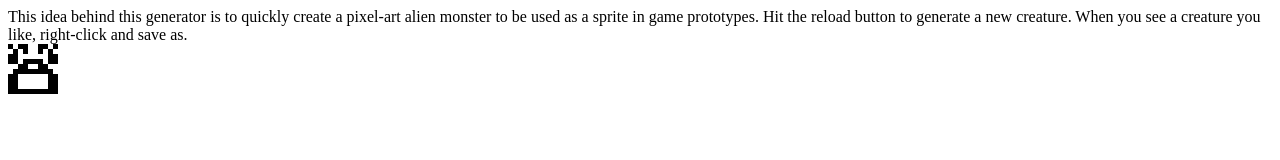
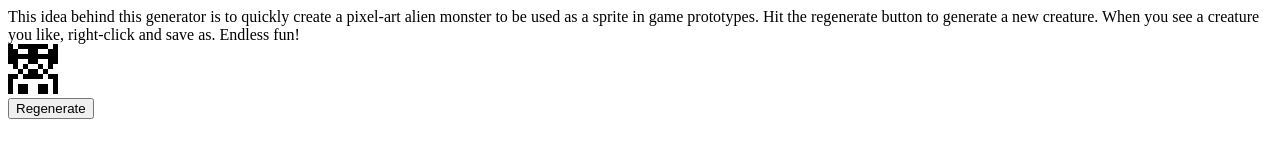
Before and after one commit to edvella/Pixel-art-Alien-Generator, a plain HTML site: page index.html in a window 1280 px wide. Drawn offline with Linux system fonts and the light colour scheme.

Commit message:
Added regenerate button

```diff
--- a/AlienGen.js
+++ b/AlienGen.js
@@ -19,6 +19,7 @@ var generator = {
         }
     },
     renderAlien: function () {
+        ctx.clearRect(0, 0, c.width, c.height);
         for (var i = 0; i < this.numPixels * this.numPixels; i++) {
             if (this.alienContent[i] != 0) {
                 var x = i % this.numPixels;
@@ -26,8 +27,11 @@ var generator = {
                 ctx.fillRect(x * this.pixelSize, y * this.pixelSize, this.pixelSize, this.pixelSize);
             }
         }
+    },
+    generateAndRender: function () {
+        this.generateAlien();
+        this.renderAlien();
     }
 };
 
-generator.generateAlien();
-generator.renderAlien();
+generator.generateAndRender();
--- a/index.html
+++ b/index.html
@@ -8,11 +8,13 @@
 <body>
     <div>
         This idea behind this generator is to quickly create a pixel-art alien monster
-        to be used as a sprite in game prototypes. Hit the reload button to generate a
-        new creature. When you see a creature you like, right-click and save as.
+        to be used as a sprite in game prototypes. Hit the regenerate button to generate a
+        new creature. When you see a creature you like, right-click and save as. Endless fun!
     </div>
 
-    <canvas id="alienCanvas" width="50" height="50"></canvas>
+    <div><canvas id="alienCanvas" width="50" height="50"></canvas></div>
+
+    <div><button onclick="generator.generateAndRender();">Regenerate</button></div>
 
     <script src="AlienGen.js"></script>
 </body>
```
